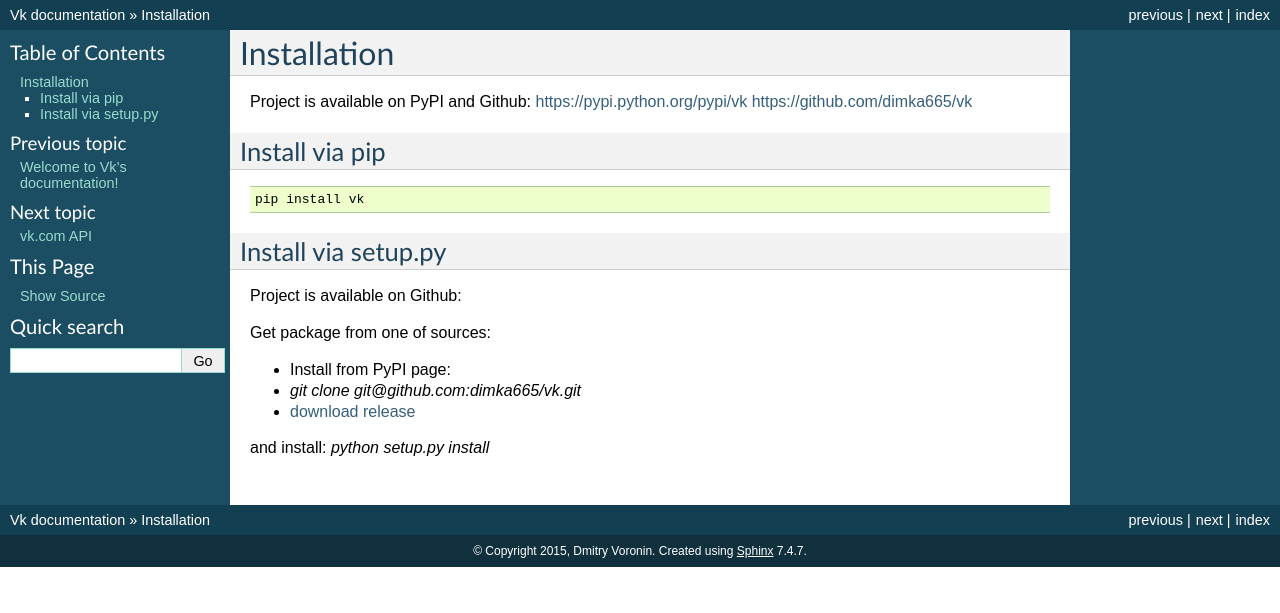
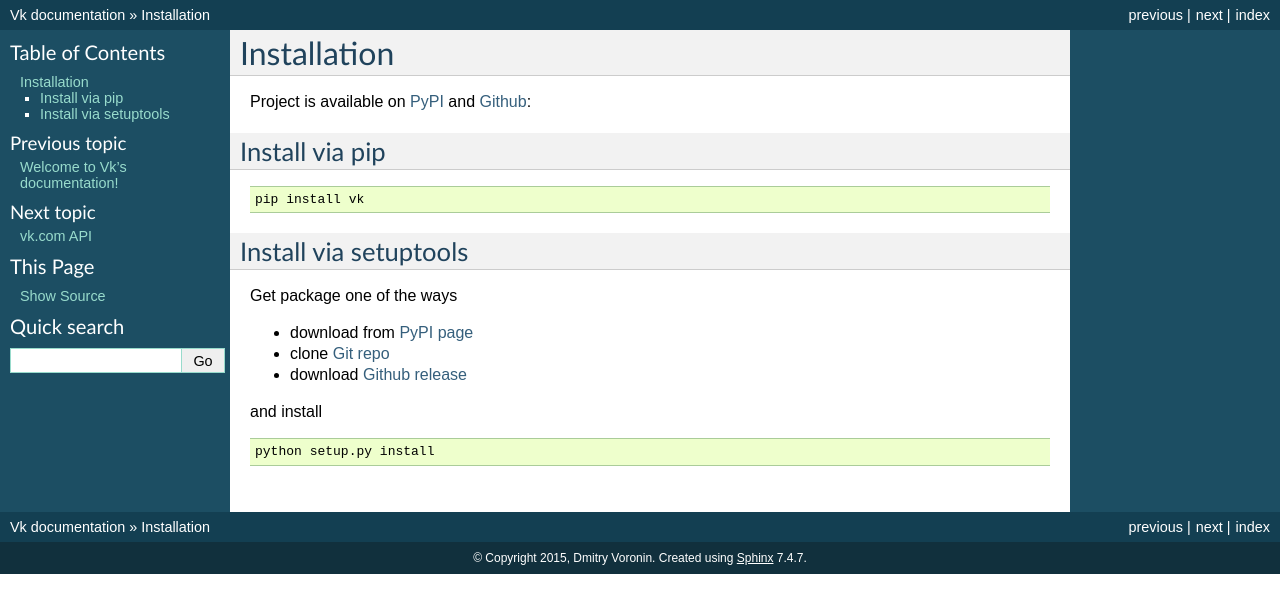
Before and after one commit to voronind/vk, a Sphinx documentation site: the page built from docs/installation.rst, in a window 1280 px wide. Shown: the top 613 px of the page. Built offline with Sphinx 7.4.7, drawn with Linux system fonts in a browser that asks for light colours; the version number could not be read and is left out.

Commit message:
Cleanup Installation docs

```diff
--- a/docs/installation.rst
+++ b/docs/installation.rst
@@ -2,28 +2,35 @@
 Installation
 ============
 
-Project is available on PyPI and Github:
-https://pypi.python.org/pypi/vk
-https://github.com/dimka665/vk
+Project is available on PyPI_ and Github_:
+
 
 Install via pip
 ---------------
-
 
 .. code:: bash
 
     pip install vk
 
 
-Install via setup.py
---------------------
+Install via setuptools
+----------------------
 
-Project is available on Github:
+Get package one of the ways
 
-Get package from one of sources:
+- download from `PyPI page`_
+- clone `Git repo`_
+- download `Github release <https://github.com/dimka665/vk/releases>`_
 
-- Install from PyPI page:
-- `git clone git@github.com:dimka665/vk.git`
-- `download release <https://github.com/dimka665/vk/releases>`_
+and install
 
-and install: `python setup.py install`
+.. code:: bash
+
+    python setup.py install
+
+
+.. _PyPI page: PyPI_
+.. _Git repo: Github_
+
+.. _PyPI: https://pypi.python.org/pypi/vk
+.. _Github: https://github.com/dimka665/vk
```
